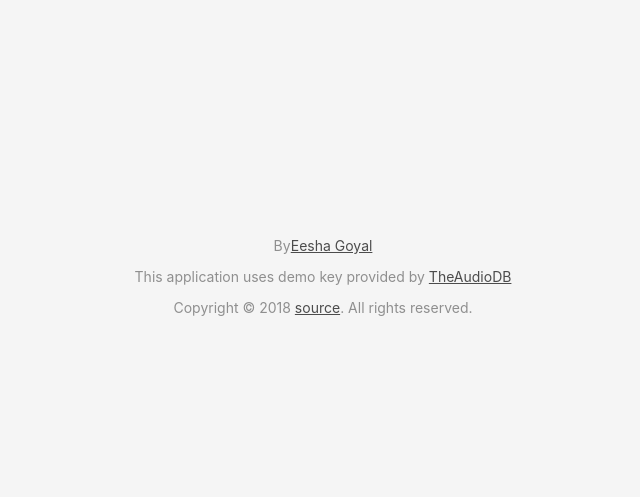
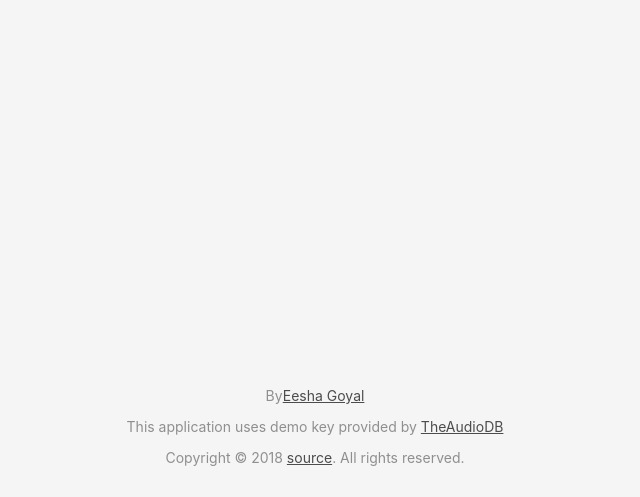
Before and after one commit to eeshagoyal/Audio-Box, a PHP site: page /artist.html in a window 1280 px wide. Shown: the part 703-1200 px from the top of the page, without its empty margins (325-965 px from the left). Before the commit the page ends 1019 px from the top, so only its background shows below. Run offline with PHP 8.4, Linux system fonts and the light colour scheme.

Commit message:
fixed footer

```diff
--- a/css/artist.css
+++ b/css/artist.css
@@ -9,8 +9,8 @@ body{
     overflow-y: scroll;
 }
 footer{
-    position:absolute;
-   bottom:0;
+    position:relative;
+   top:900px;
    width:100%;
    height:50px;   /* Height of the footer */
 
```
